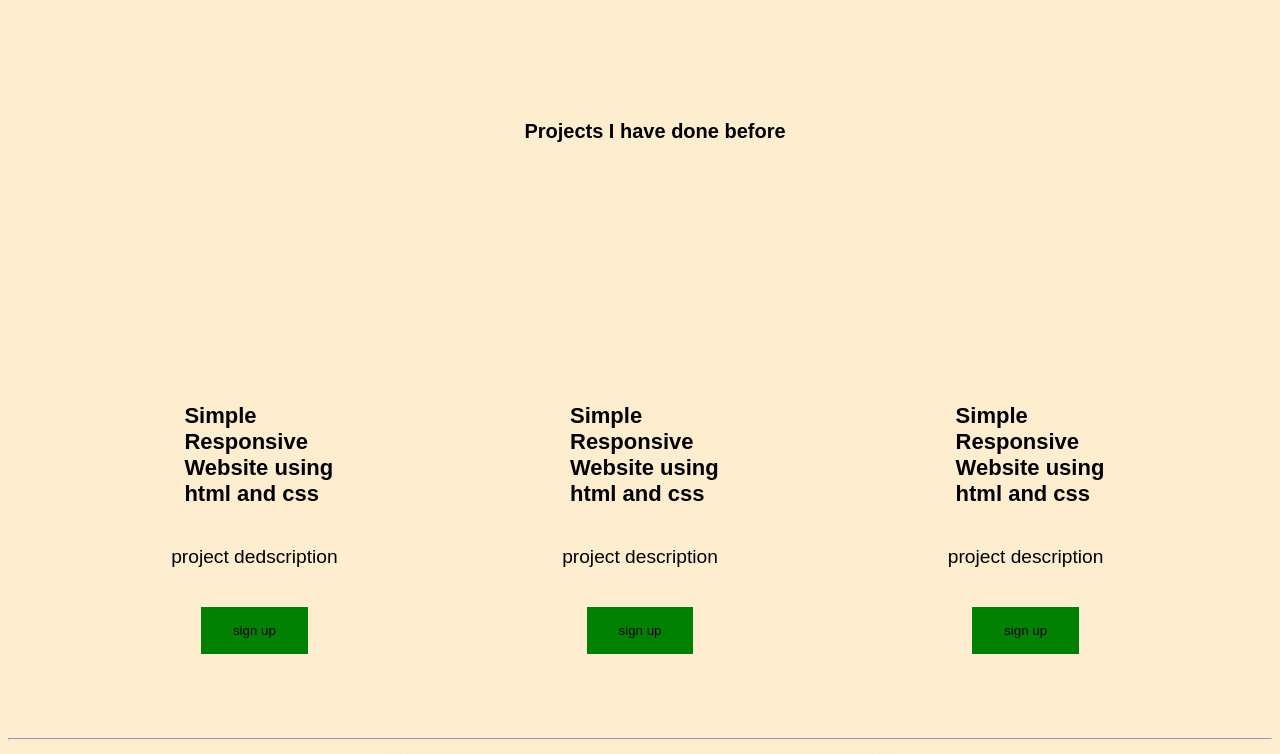
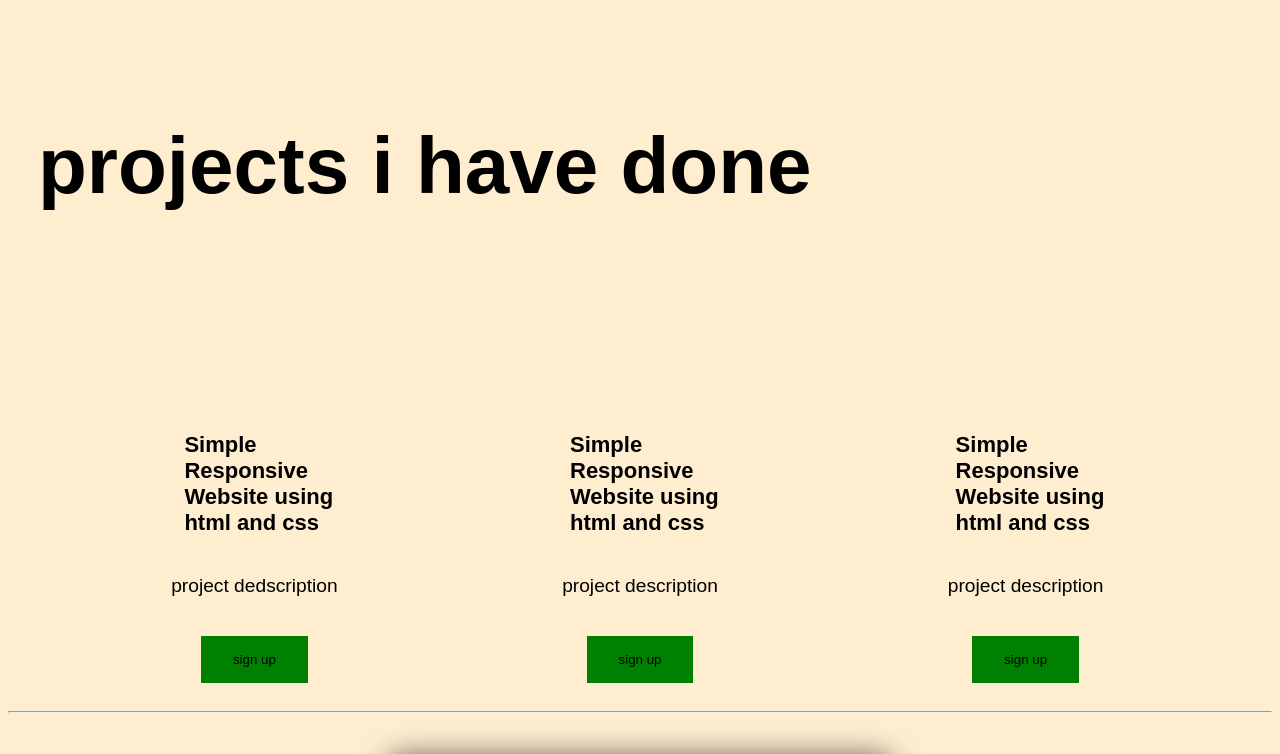
Before and after one commit to Bruktyy/myportfolio, a plain HTML site: page index.html in a window 1280 px wide. Shown: the part 2540-3294 px from the top of the page. Drawn offline with Linux system fonts and the light colour scheme.

Commit message:
Update index.html

```diff
--- a/index.html
+++ b/index.html
@@ -70,10 +70,12 @@
       <div></div>
       <hr><br><br>
 
+      <div class="Project">
+        <div id="Project"></div>
+
       <div class="section-projects">
-        <h1 class="project-header">Projects I have done before</h1>
-
-        <div class="projects">
+      <h1>projects i have done</h1>
+              <div class="projects">
 
           <div class="project1 project">
             <h1 class="pr-header">Simple Responsive Website using html and css</h1>
@@ -92,16 +94,8 @@
             <p>project description</p>
             <button class="btn">sign up</button>
           </div>
-
-
         </div>
-
-
-
-      </div>
-
 <hr><br><br>
-
         <form>
           <div class="contact"><h3>Contact Me</h3>
             <div id="contact"></div>
```
